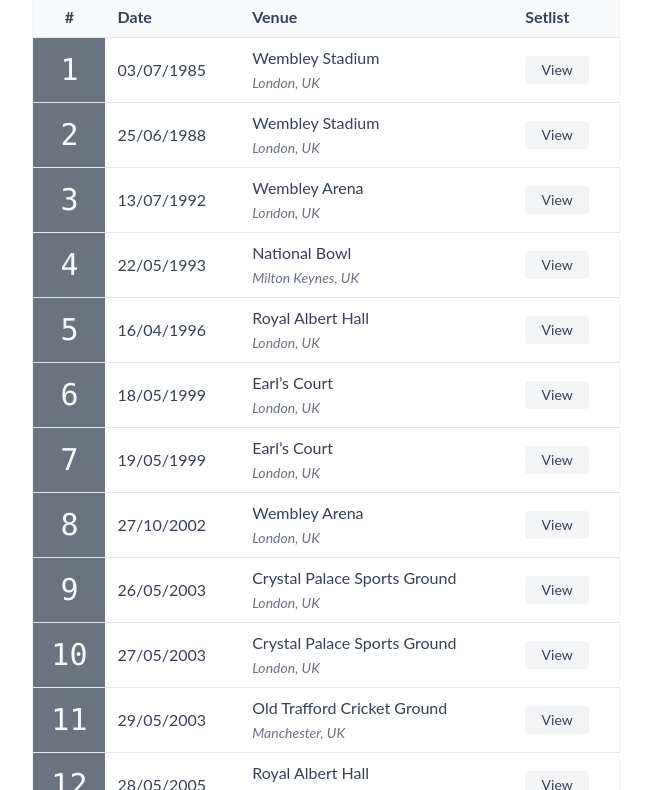
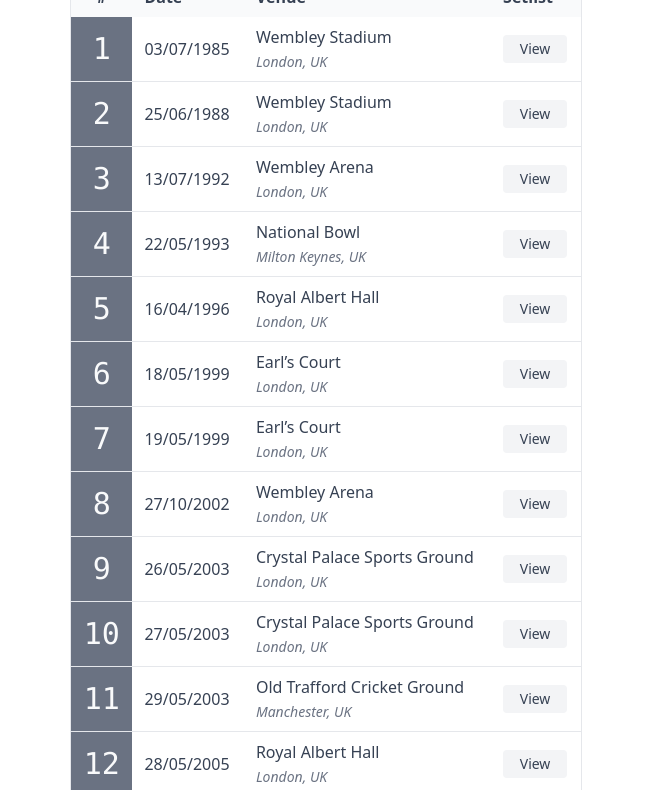
Before and after one commit to imbaker/ianbaker.me, an Astro site: page / in a window 1280 px wide. Shown: the part 72-862 px from the top of the page, without its empty margins (314-965 px from the left). Built offline with nearby package versions, Linux system fonts and the light colour scheme; Astro itself is replaced by a stand-in of ours.

Commit message:
Migrated to Tailwind 4

```diff
--- a/astro.config.mjs
+++ b/astro.config.mjs
@@ -1,15 +1,17 @@
 import { defineConfig, fontProviders } from 'astro/config';
 import sitemap from '@astrojs/sitemap';
-import tailwind from "@astrojs/tailwind";
+
+import tailwindcss from '@tailwindcss/vite';
 
 // https://astro.build/config
 export default defineConfig({
   site: 'https://ianbaker.me',
+
   integrations: [
     sitemap({
       filter: (page) => page !== 'https://ianbaker.me/alive/' // Exclude healthcheck pages
-    }),
-    tailwind()],
+    })],
+
   experimental: {
     fonts: [
       {
@@ -20,5 +22,20 @@
         display: 'swap',
       }
     ]
+  },
+
+  vite: {
+    plugins: [tailwindcss()]
+  },
+
+  tailwindcss: {
+    theme:
+    {
+      container:
+        {
+          center: false,
+          padding: '2rem',
+        }
+    },
   }
 });
--- a/src/components/BaseHead.astro
+++ b/src/components/BaseHead.astro
@@ -16,7 +16,6 @@
 
 <!-- Global Metadata -->
 <meta charset="utf-8" />
-<meta name="viewport" content="width=device-width,initial-scale=1" />
 <meta name="generator" content={Astro.generator} />
 
 <!-- Canonical URL -->
--- a/src/components/Concert.astro
+++ b/src/components/Concert.astro
@@ -13,20 +13,20 @@
 <>
   <tr class="hover:bg-gray-50 transition">
     <td
-      class="py-2 px-3 border-b font-mono text-3xl text-gray-50 bg-gray-500 text-center">
+      class="py-2 px-3 border-b border-gray-200 font-mono text-3xl text-gray-50 bg-gray-500 text-center">
       {index + 1}
     </td>
-    <td class="py-2 px-3 border-b text-gray-700">
+    <td class="py-2 px-3 border-b border-gray-200 text-gray-700">
       <FormattedDate date={concert.data.date} />
     </td>
-    <td class="py-2 px-3 border-b text-gray-700">
+    <td class="py-2 px-3 border-b border-gray-200 text-gray-700">
       <span>{concert.data.venue.name.replace("'", '’')}</span>
       <br />
       <span class="text-gray-500 text-sm italic">
         {concert.data.venue.city}, {concert.data.venue.country}
       </span>
     </td>
-    <td class="py-2 px-3 border-b">
+    <td class="py-2 px-3 border-b border-gray-200">
       <button
         type="button"
         onclick={`
--- a/src/layouts/Layout.astro
+++ b/src/layouts/Layout.astro
@@ -2,6 +2,7 @@
 import BaseHead from '../components/BaseHead.astro';
 import Footer from '../components/Footer.astro';
 import { SITE_TITLE, SITE_DESCRIPTION } from '../consts';
+import '../styles/global.css';
 ---
 
 <!doctype html>
@@ -15,7 +16,7 @@
     <link rel="sitemap" href="/sitemap-index.xml" />
     <BaseHead title={SITE_TITLE} description={SITE_DESCRIPTION} />
   </head>
-  <body class="px-1 md:px-2">
+  <body class="container"  >
     <!-- <Header title={SITE_TITLE} /> -->
     <main>
       <slot />
--- a/src/pages/index.astro
+++ b/src/pages/index.astro
@@ -9,19 +9,19 @@
 <Layout>
   <h1 class="text-3xl font-bold text-center text-gray-800 mb-3">Concerts</h1>
   <div>
-    <table class="table-auto border rounded-lg border-gray-100 bg-white">
+    <table class="container mx-auto max-w-lg table-auto border border-gray-200 bg-white">
       <thead>
         <tr class="bg-gray-50">
-          <th class="py-2 px-3 font-bold text-gray-700 border-b text-center"
+          <th class="py-2 px-3 font-bold border-gray-200 text-gray-700 text-center"
             >#</th
           >
-          <th class="py-2 px-3 text-left font-bold text-gray-700 border-b"
+          <th class="py-2 px-3 text-left font-bold border-gray-200 text-gray-700"
             >Date</th
           >
-          <th class="py-2 px-3 text-left font-bold text-gray-700 border-b"
+          <th class="py-2 px-3 text-left font-bold border-gray-200 text-gray-700"
             >Venue</th
           >
-          <th class="py-2 px-3 text-left font-bold text-gray-700 border-b"
+          <th class="py-2 px-3 text-left font-bold border-gray-200 text-gray-700"
             >Setlist</th
           >
         </tr>
--- a/src/styles/global.css
+++ b/src/styles/global.css
@@ -1,68 +1 @@
-/*
-  The CSS in this style tag is based off of Bear Blog's default CSS.
-  https://github.com/HermanMartinus/bearblog/blob/297026a877bc2ab2b3bdfbd6b9f7961c350917dd/templates/styles/blog/default.css
-  License MIT: https://github.com/HermanMartinus/bearblog/blob/master/LICENSE.md
- */
-body {
-	font-family: Lato, sans-serif;
-	font-weight: 400;;
-	margin: auto;
-	padding: 20px;
-	max-width: 65ch;
-	text-align: left;
-	background-color: #fff;
-	word-wrap: break-word;
-	overflow-wrap: break-word;
-	line-height: 1.5;
-	color: #444;
-}
-h1,
-h2,
-h3,
-h4,
-h5,
-h6,
-strong,
-b {
-	color: #222;
-}
-a {
-	color: #3273dc;
-}
-nav a {
-	margin-right: 10px;
-}
-textarea {
-	width: 100%;
-	font-size: 16px;
-}
-input {
-	font-size: 16px;
-}
-content {
-	line-height: 1.6;
-}
-table {
-	width: 100%;
-}
-img {
-	max-width: 100%;
-	height: auto;
-}
-code {
-	padding: 2px 5px;
-	background-color: #f2f2f2;
-}
-pre {
-	padding: 1rem;
-}
-pre > code {
-	all: unset;
-}
-blockquote {
-	border: 1px solid #999;
-	color: #222;
-	padding: 2px 0px 2px 20px;
-	margin: 0px;
-	font-style: italic;
-}
+@import "tailwindcss";
--- a/tailwind.config.cjs
+++ /dev/null
@@ -1,8 +0,0 @@
-/** @type {import('tailwindcss').Config} */
-module.exports = {
-	content: ['./src/**/*.{astro,html,js,jsx,md,mdx,svelte,ts,tsx,vue}'],
-	theme: {
-		extend: {},
-	},
-	plugins: [],
-}
```
Also changed, not shown: package.json (+4 -3 lines), pnpm-lock.yaml, 1 other file.
